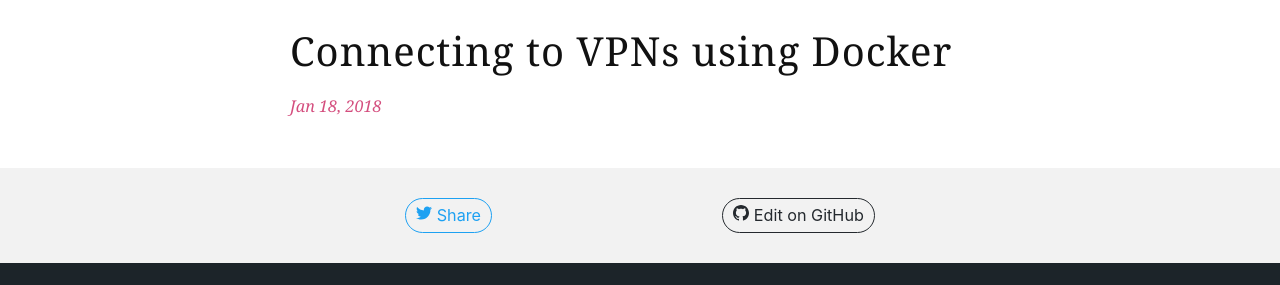
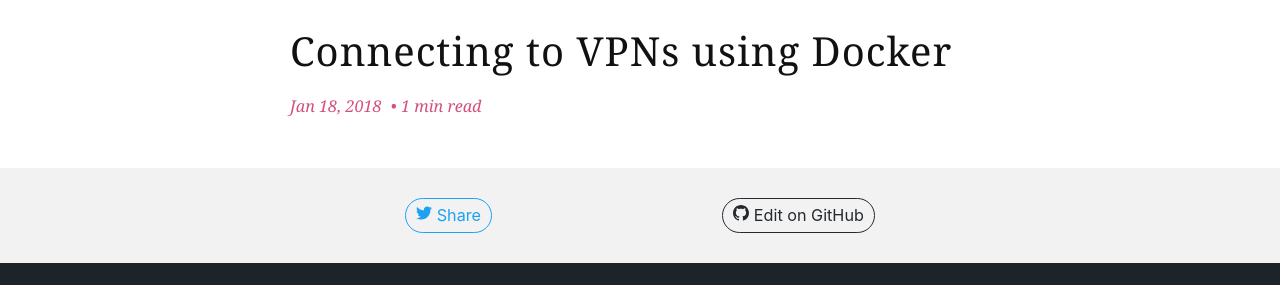
Before and after one commit to emibloque/emibloque, a Jekyll site: the page built from _talks/2018-01-18-vpn-tck.md, in a window 1280 px wide. Shown: the part 222-507 px from the top of the page. Built offline with Jekyll 4.4.1, drawn with Linux system fonts in a browser that asks for light colours.

Commit message:
Add reading time

```diff
--- a/_layouts/post.html
+++ b/_layouts/post.html
@@ -8,10 +8,16 @@ layout: base-page
       <time class="dt-published" datetime="{{ page.date | date_to_xmlschema }}" itemprop="datePublished">
         {{ page.date | date: "%b %-d, %Y" }}
       </time>
+      •
+      <span title="Estimated read time">
+        {% assign words = content | number_of_words %}
+        {% if words < 360 %} 1 {% else %} {{ words | divided_by:180 }} {% endif %}
+        min read
+      </span>
       {% assign tags_size = page.tags | size %}
       {% if tags_size != 0 %} • {% endif %}
       {% for tag in page.tags %}
-        <span class="tag">{{ tag }}</span>
+      <span class="tag">{{ tag }}</span>
       {% endfor %}
     </p>
   </header>
```
